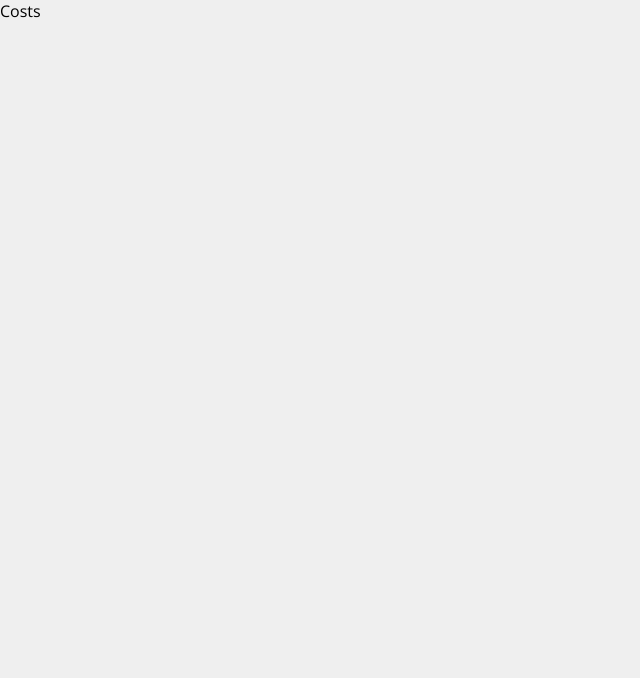
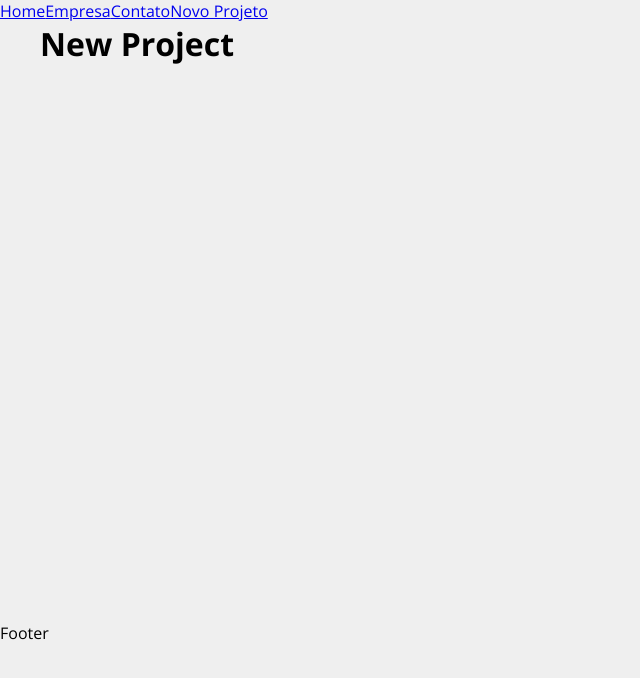
Before and after one commit to pedroemanuel42/project-costs, a React (Create React App) app in the folder costs/: page /newproject in a window 1280 px wide. Shown: the top 678 px of the page, without its empty margins (0-640 px from the left). Built offline with nearby package versions, Linux system fonts and the light colour scheme.

Commit message:
Build components

```diff
--- a/costs/src/App.js
+++ b/costs/src/App.js
@@ -1,9 +1,30 @@
-function App() {
+import { BrowserRouter as Router, Routes, Route, Link } from "react-router-dom";
+
+import Home from "./components/pages/Home";
+import Company from "./components/pages/Company";
+import Contact from "./components/pages/Contact";
+import NewProject from "./components/pages/NewProject";
+
+import Container from "./components/layout/Container";
+
+export default function App() {
   return (
-    <div className="App">
-      <p>Costs</p>
-    </div>
+    <Router>
+      <ul>
+        <Link to="/">Home</Link>
+        <Link to="/company">Empresa</Link>
+        <Link to="/contact">Contato</Link>
+        <Link to="/newproject">Novo Projeto</Link>
+      </ul>
+      <Container customClass="min-height">
+        <Routes>
+          <Route exact path="/" element={<Home />} />
+          <Route exact path="/company" element={<Company />} />
+          <Route exact path="/contact" element={<Contact />} />
+          <Route exact path="/newproject" element={<NewProject />} />
+        </Routes>
+      </Container>
+      <p>Footer</p>
+    </Router>
   );
 }
-
-export default App;
--- /dev/null
+++ b/costs/src/components/layout/Container.jsx
@@ -0,0 +1,6 @@
+import React from "react";
+import "./container.css";
+
+export default function Container({ children, customClass }) {
+  return <div className={`container ${customClass}`}>{children}</div>;
+}
--- /dev/null
+++ b/costs/src/components/layout/container.css
@@ -0,0 +1,20 @@
+.container {
+    width: 1200px;
+    display: flex;
+    justify-content: space-between;
+    margin: 0 auto;
+    flex-wrap: wrap;
+}
+
+.min-height {
+    min-height: 75%;
+}
+
+.start {
+    justify-content: flex-start;
+}
+
+.column {
+    justify-content: flex-start;
+    flex-direction: column;
+}
--- /dev/null
+++ b/costs/src/components/pages/Company.jsx
@@ -0,0 +1,5 @@
+import React from "react";
+
+export default function Company() {
+  return <h1>Company</h1>;
+}
--- /dev/null
+++ b/costs/src/components/pages/Contact.jsx
@@ -0,0 +1,5 @@
+import React from "react";
+
+export default function Contact() {
+  return <h1>Contact</h1>;
+}
--- /dev/null
+++ b/costs/src/components/pages/Home.jsx
@@ -0,0 +1,5 @@
+import React from "react";
+
+export default function Home() {
+  return <h1>Home</h1>;
+}
--- /dev/null
+++ b/costs/src/components/pages/NewProject.jsx
@@ -0,0 +1,5 @@
+import React from "react";
+
+export default function NewProject() {
+  return <h1>New Project</h1>;
+}
```
